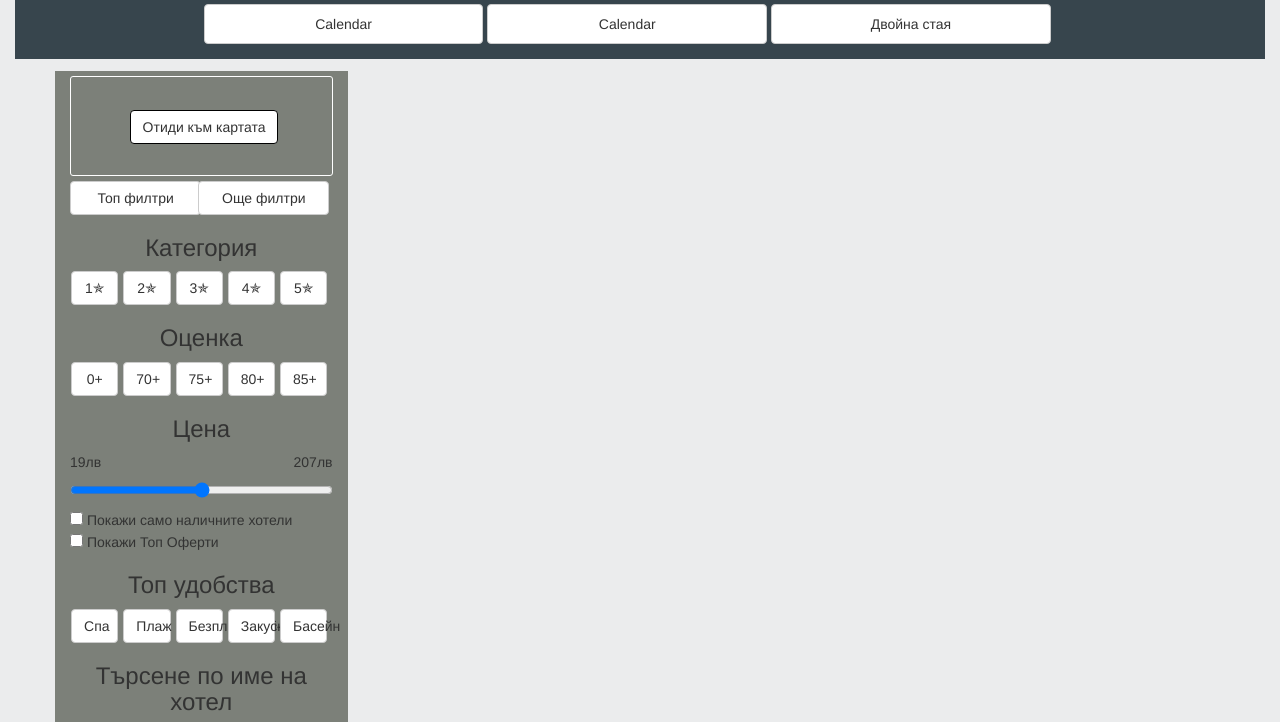
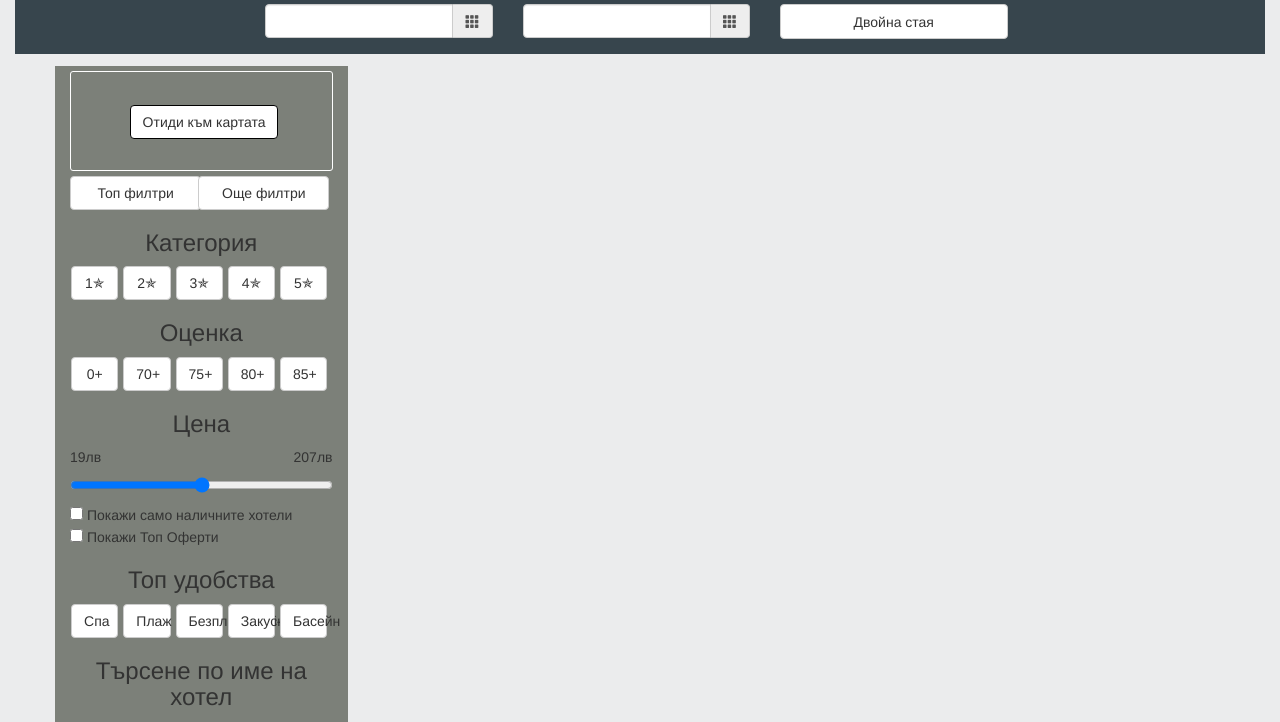
Before and after one commit to denny7/IT-Talents-Project-1, a website: page index.html in a window 1280 px wide. Shown: the part 128-850 px from the top of the page. Drawn offline with nearby package versions, Linux system fonts and the light colour scheme.

Commit message:
Install node_modules, add calendar

```diff
--- a/index.html
+++ b/index.html
@@ -1,20 +1,22 @@
 <!DOCTYPE html>
 <html lang="en">
+
 <head>
     <meta charset="UTF-8">
     <meta name="viewport" content="width=device-width, initial-scale=1.0">
     <meta http-equiv="X-UA-Compatible" content="ie=edge">
     <title>Trivago</title>
-    <link rel="stylesheet" href="https://maxcdn.bootstrapcdn.com/bootstrap/3.3.7/css/bootstrap.min.css">
-    <script src="https://ajax.googleapis.com/ajax/libs/jquery/3.2.1/jquery.min.js"></script>
-    <script src="https://maxcdn.bootstrapcdn.com/bootstrap/3.3.7/js/bootstrap.min.js"></script>
     <link href="https://maxcdn.bootstrapcdn.com/font-awesome/4.1.0/css/font-awesome.min.css" rel="stylesheet">
-    <link href="https://maxcdn.bootstrapcdn.com/bootstrap/3.3.5/css/bootstrap.min.css" rel="stylesheet" integrity="sha256-MfvZlkHCEqatNoGiOXveE8FIwMzZg4W85qfrfIFBfYc= sha512-dTfge/zgoMYpP7QbHy4gWMEGsbsdZeCXz7irItjcC3sPUFtf0kuFbDz/ixG7ArTxmDjLXDmezHubeNikyKGVyQ=="
-        crossorigin="anonymous">
+    <script src="node_modules/jquery/dist/jquery.min.js"></script>
+    <script src="node_modules/bootstrap-datepicker/dist/js/bootstrap-datepicker.min.js"></script>
+    <script src="node_modules/bootstrap/dist/js/bootstrap.min.js"></script>
+    <link rel="stylesheet" href="node_modules/bootstrap/dist/css/bootstrap.css"/>
+    <link rel="stylesheet" href="node_modules/bootstrap-datepicker/dist/css/bootstrap-datepicker.css"/>
     <link rel="stylesheet" type="text/css" href="style/styleIcons.css">
     <link rel="stylesheet" type="text/css" href="style/style.css">
     <link rel="stylesheet" type="text/css" href="style/loginForm.css">
 </head>
+
 <body>
     <div class="container-fluid">
         <header>
@@ -37,17 +39,35 @@
             <div class="headerDown">
                 <div class="row">
                     <div class="col-sm-8">
-                        <input type="text" class="form-control" placeholder="&#x1F50D Search">
+                        <input type="text" class="form-control form-control1" placeholder="&#x1F50D Search">
                     </div>
                     <!-- close .col-sm-8 -->
                     <div class="col-sm-4 ">
                         <button type="submit" class="btn btn-default searchHeader">Търси</button>
                     </div>
                 </div>
+                <div class="row">
                 <div class="buttonsHeader">
-                    <button class="btn btn-default">Calendar</button>
-                    <button class="btn btn-default">Calendar</button>
+                  <div class="col-sm-3 ">
+                  <div class="input-group date" data-provide="datepicker">
+                    <input type="text" class="form-control">
+                    <div class="input-group-addon">
+                      <span class="glyphicon glyphicon-th"></span>
+                    </div>
+                    </div>
+                  </div>
+                  <div class="col-sm-3 ">
+                  <div class="input-group date" data-provide="datepicker">
+                    <input type="text" class="form-control">
+                    <div class="input-group-addon">
+                      <span class="glyphicon glyphicon-th"></span>
+                    </div>
+                  </div>
+                  </div>
+                  <div class="col-sm-3 ">
             <button class="btn btn-default">Двойна стая</button>
+            </div>
+    </div>
   </div>
     <!-- close .buttonsHeader -->
     </div>
@@ -64,7 +84,7 @@
                 <label><b>Парола</b></label>
                 <input id="passwordValue" type="password" placeholder="Парола" name="psw" required>
                 <p id="infoSuccess"> </p>
-                        <button id="logButton"type="button">Вход</button>
+                <button id="logButton" type="button">Вход</button>
 
             </div>
         </form>
@@ -78,13 +98,13 @@
             </div>
             <div class="container">
                 <label><b>Потребител</b></label>
-                        <input id="username"type="text" placeholder="Потребител" name="uname" required>
+                <input id="username" type="text" placeholder="Потребител" name="uname" required>
                 <label><b>Парола</b></label>
-                        <input id="password"type="password" placeholder="Парола" name="psw" required>
+                <input id="password" type="password" placeholder="Парола" name="psw" required>
                 <label><b>Е-мейл</b></label>
-                        <input id="email"type="email" placeholder="Е-мейл" name="email" required>
+                <input id="email" type="email" placeholder="Е-мейл" name="email" required>
                 <p id="failReg"> </p>
-                        <button id="registerButton"type="button">Регистрация</button>
+                <button id="registerButton" type="button">Регистрация</button>
             </div>
         </form>
     </div>
@@ -270,9 +290,8 @@
     </footer>
     </div>
     <!-- close .container-fluid -->
-    <script src="scripts/script.js">
-    </script>
     <script src="scripts/hotelsService.js"></script>
     <script src="scripts/hotelsController.js"></script>
 </body>
+
 </html>
--- a/scripts/hotelsController.js
+++ b/scripts/hotelsController.js
@@ -132,3 +132,7 @@ loginButton.addEventListener("click", function(event) {
         p.style.color = "red";
     }
 })
+
+
+//Calendar
+$(".datepicker").datepicker();
--- a/style/style.css
+++ b/style/style.css
@@ -30,25 +30,30 @@ body {
     background: #37454d;
     height: auto;
 }
-.headerDown .form-control, .headerDown .searchHeader {
+.headerDown .form-control1, .headerDown .searchHeader {
   margin-top: 15px;
   margin-bottom: 7px;
   height: 40px;
   margin-left: 23%;
+}
+.buttonsHeader{
+  margin-left:250px;
 }
 .headerDown .searchHeader{
   margin-top: 15px;
   height: 40px;
   margin-left: 30%;
 }
-.buttonsHeader button:first-child{
-  margin-left:15.1%;
-}
+
 .buttonsHeader button {
 display: inline-block;
-height: 40px;
-width: 22.38%;
+width: 100%;
+height: 35px;
 margin-bottom: 15px;
+}
+.buttonsHeader .datepicker{
+  height: 40px;
+  width: 22.38%;
 }
 .dropdown,.currency {
   display: inline-block;
```
Also changed, not shown: package.json (added, +23 -0 lines), scripts/hotelsService.js (line endings or trailing spaces). Lines whose indentation alone changed are shown as unchanged.
